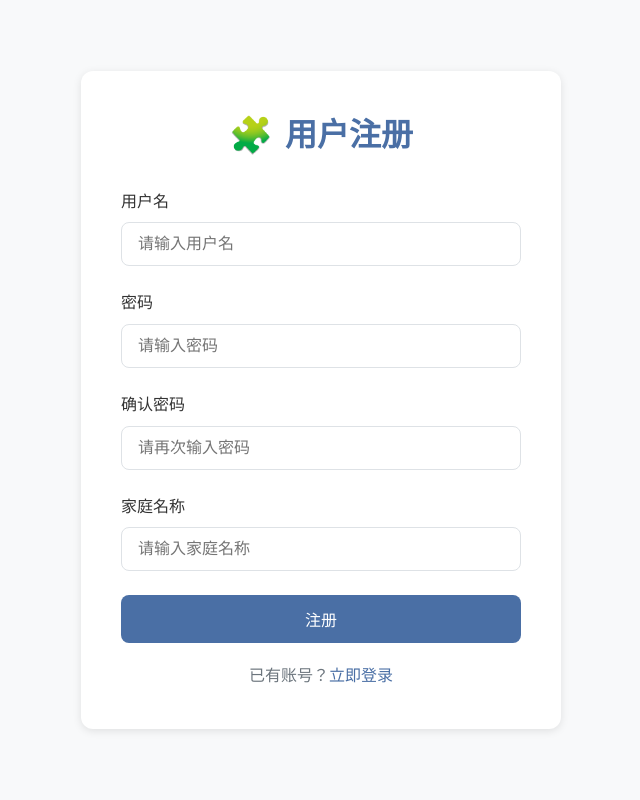
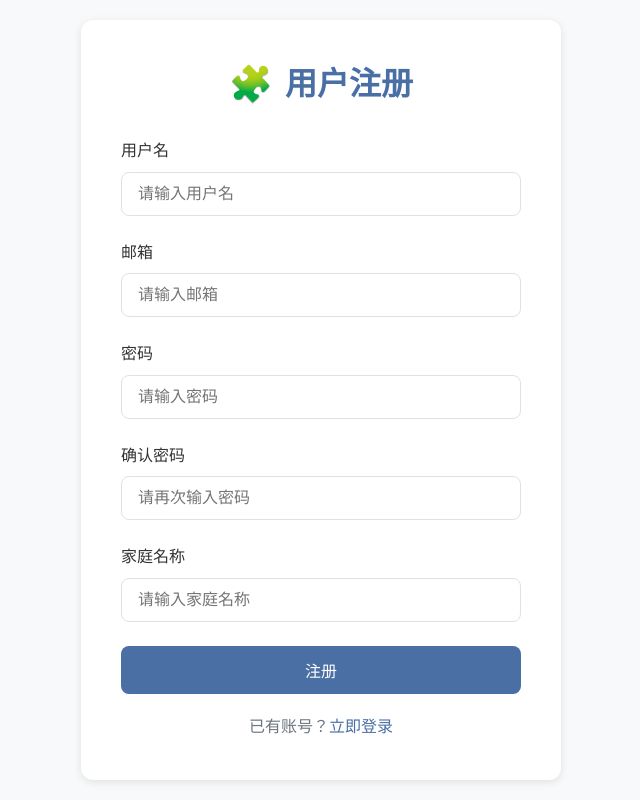
Before and after one commit to clannadgo/lifeJigsaw, a Vue app in the folder frontend/: page /register in a window 1280 px wide. Shown: the whole page, without its empty margins (319-959 px from the left). Built offline with nearby package versions, Linux system fonts and the light colour scheme.

Commit message:
添加邮箱输入字段到注册页面

```diff
--- a/frontend/src/views/Register.vue
+++ b/frontend/src/views/Register.vue
@@ -14,6 +14,16 @@
               id="username"
               v-model="formData.username"
               placeholder="请输入用户名"
+              required
+            />
+          </div>
+          <div class="form-group">
+            <label for="email">邮箱</label>
+            <input
+              type="email"
+              id="email"
+              v-model="formData.email"
+              placeholder="请输入邮箱"
               required
             />
           </div>
@@ -71,6 +81,7 @@ export default {
     return {
       formData: {
         username: '',
+        email: '',
         password: '',
         familyName: ''
       },
@@ -89,6 +100,13 @@ export default {
 
       if (this.formData.username.length < 2) {
         this.errorMessage = '用户名至少需要2个字符'
+        return
+      }
+
+      // 邮箱格式验证
+      const emailRegex = /^[^\s@]+@[^\s@]+\.[^\s@]+$/
+      if (!emailRegex.test(this.formData.email)) {
+        this.errorMessage = '请输入有效的邮箱地址'
         return
       }
 
```
